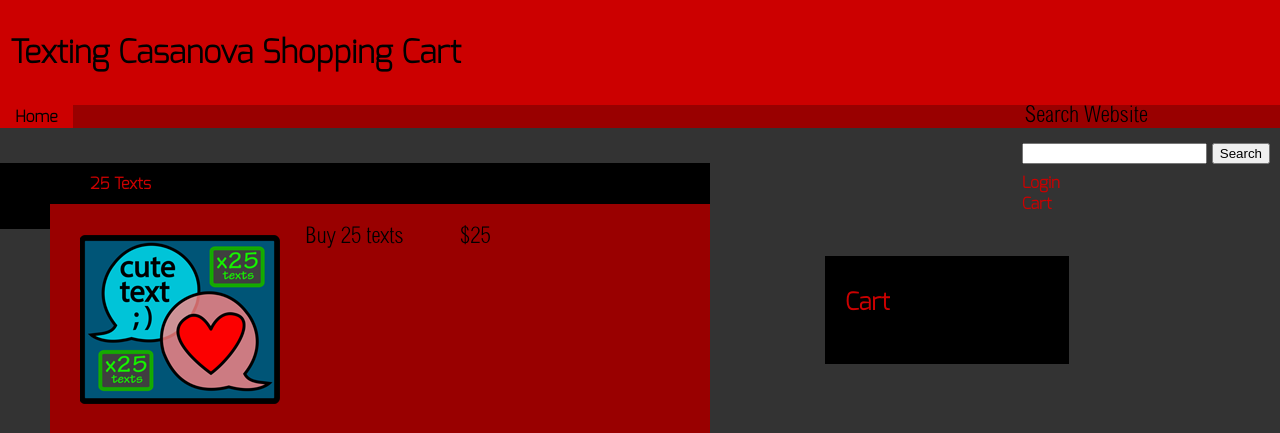
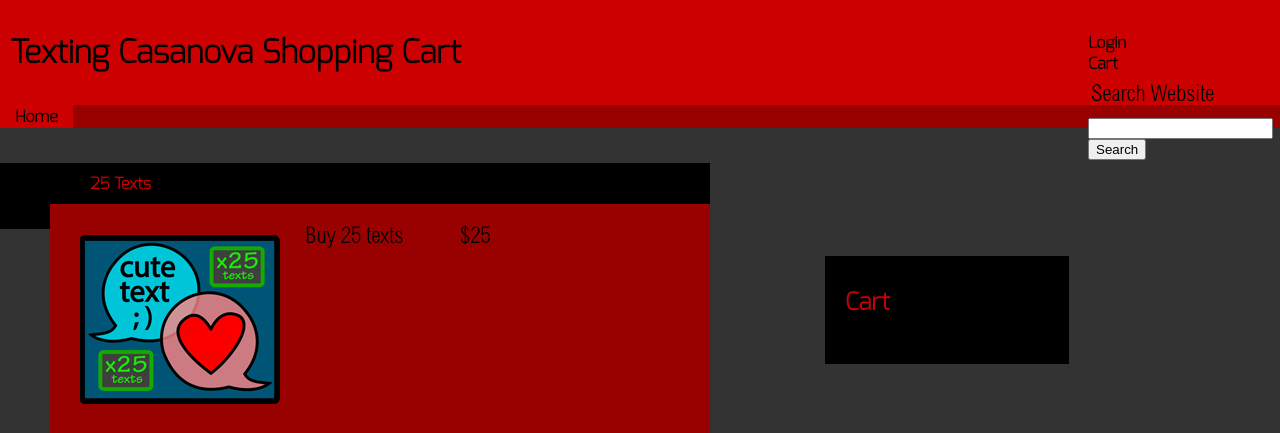
Before and after one commit to danielquinnell/textingCasanova, a PHP site: page /index.php in a window 1280 px wide. Shown: the top 433 px of the page. Run offline with PHP 8.4, Linux system fonts and the light colour scheme; data comes from the database, SQL or seed files in the repository; data that the repository does not hold is empty; some libraries are stand-ins or nearby versions.

Commit message:
moved mainfunction to upper right of site

```diff
--- a/css/main.css
+++ b/css/main.css
@@ -24,7 +24,7 @@ body {
 
 a {
 	font-family: exo;
-	color: #CC0000;
+	color: #000;
 	text-decoration: none;
 	font-weight:bold;
 	padding-top:3px;
@@ -56,9 +56,9 @@ em {
 /* Navigation */
 
 #mainfunctions {
-	float: right;
-	margin-left: 60%;
-
+	position: absolute;
+	left: 85%;
+	margin-top: 32px;
 }
 
 .head {
```
Also changed, not shown: header.php (+24 -24 lines).
